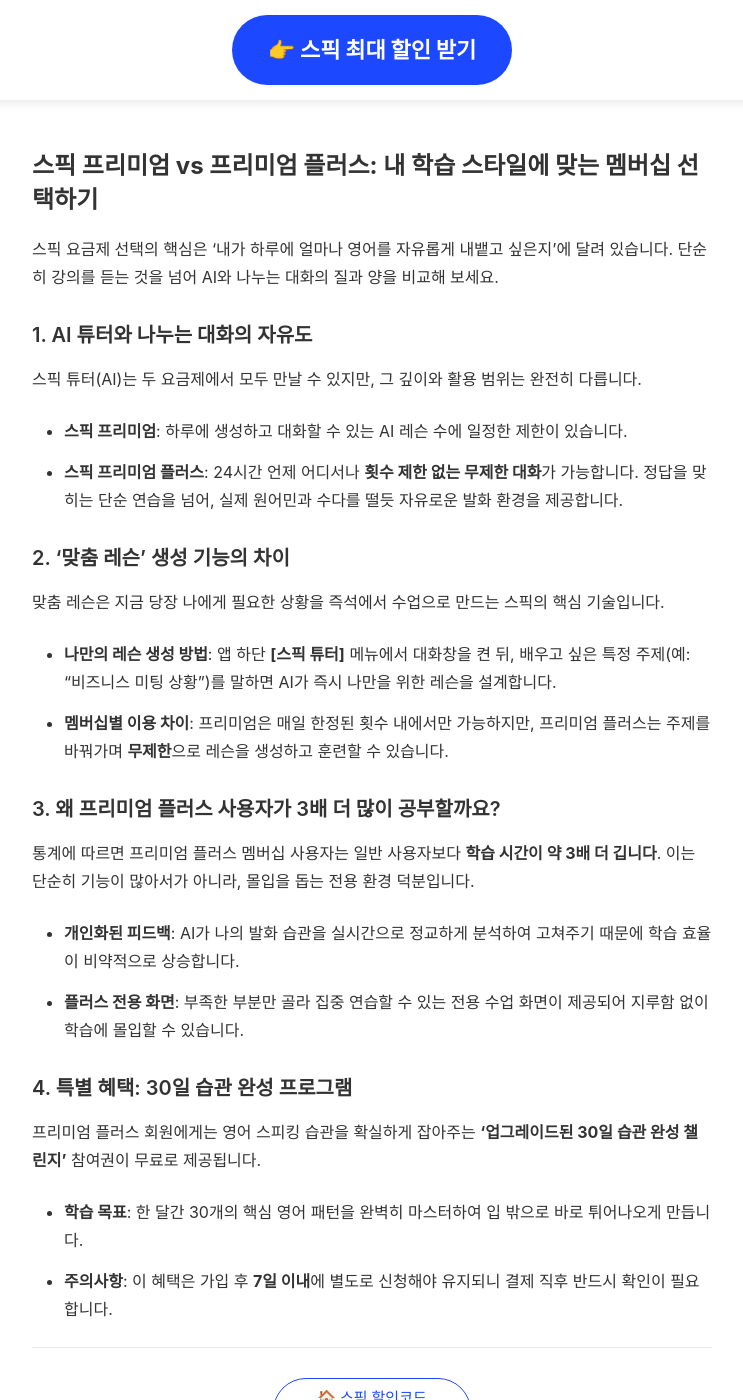
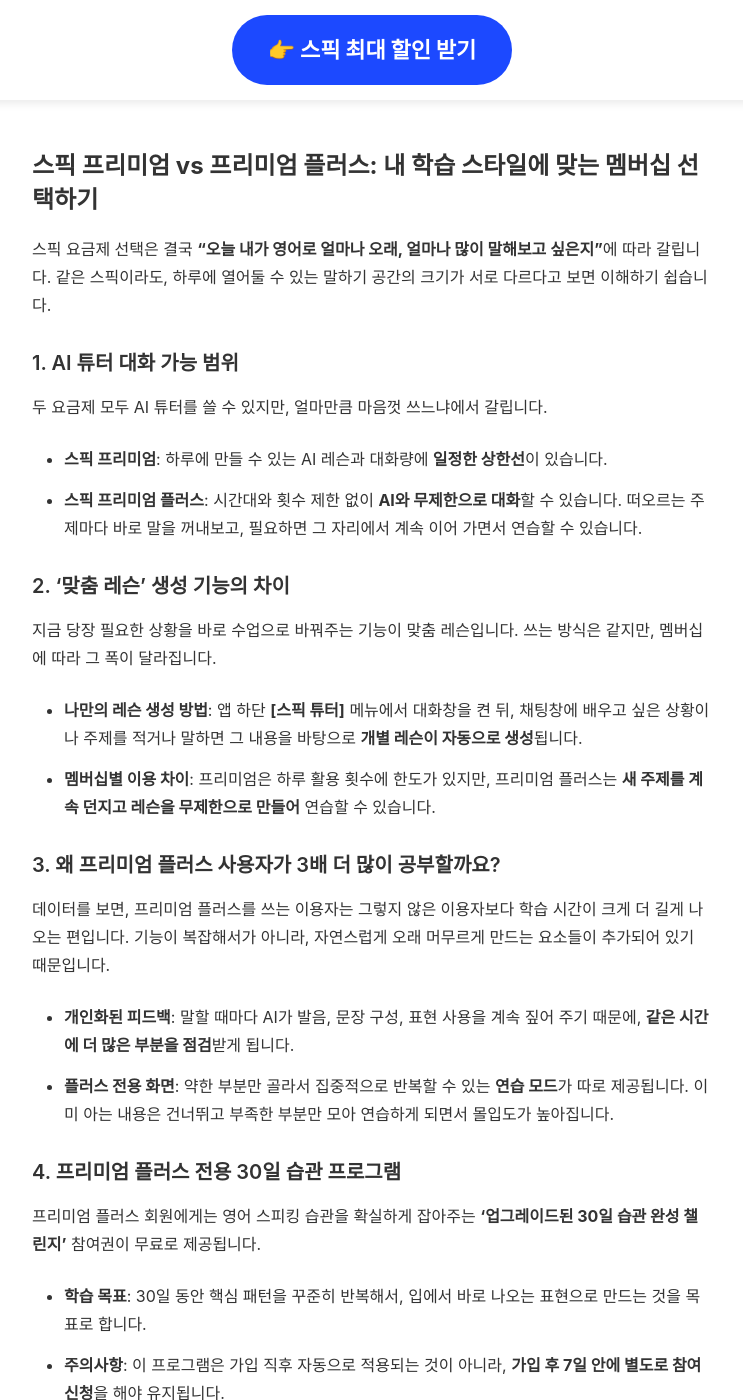
Before and after one commit to kjsjdw/speak_event_page, a Jekyll site: the page built from premium-vs-plus.md, in a window 1280 px wide and 1400 px high. Shown: the whole window, without its empty margins (268-1011 px from the left). Built offline with Jekyll 4.4.1, drawn with Linux system fonts in a browser that asks for light colours; some web fonts are replaced.

Commit message:
Update premium-vs-plus.md

```diff
--- a/premium-vs-plus.md
+++ b/premium-vs-plus.md
@@ -6,37 +6,40 @@ permalink: /premium-vs-plus/
 
 ## 스픽 프리미엄 vs 프리미엄 플러스: 내 학습 스타일에 맞는 멤버십 선택하기
 
-스픽 요금제 선택의 핵심은 '내가 하루에 얼마나 영어를 자유롭게 내뱉고 싶은지'에 달려 있습니다. 단순히 강의를 듣는 것을 넘어 AI와 나누는 대화의 질과 양을 비교해 보세요.
+스픽 요금제 선택은 결국 **“오늘 내가 영어로 얼마나 오래, 얼마나 많이 말해보고 싶은지”**에 따라 갈립니다. 같은 스픽이라도, 하루에 열어둘 수 있는 말하기 공간의 크기가 서로 다르다고 보면 이해하기 쉽습니다.
 
-### 1. AI 튜터와 나누는 대화의 자유도
-스픽 튜터(AI)는 두 요금제에서 모두 만날 수 있지만, 그 깊이와 활용 범위는 완전히 다릅니다.
+### 1. AI 튜터 대화 가능 범위
+두 요금제 모두 AI 튜터를 쓸 수 있지만, 얼마만큼 마음껏 쓰느냐에서 갈립니다.
 
-* **스픽 프리미엄**: 하루에 생성하고 대화할 수 있는 AI 레슨 수에 일정한 제한이 있습니다.
-* **스픽 프리미엄 플러스**: 24시간 언제 어디서나 **횟수 제한 없는 무제한 대화**가 가능합니다. 정답을 맞히는 단순 연습을 넘어, 실제 원어민과 수다를 떨듯 자유로운 발화 환경을 제공합니다.
+* **스픽 프리미엄**: 하루에 만들 수 있는 AI 레슨과 대화량에 **일정한 상한선**이 있습니다.
+* **스픽 프리미엄 플러스**: 시간대와 횟수 제한 없이 **AI와 무제한으로 대화**할 수 있습니다. 떠오르는 주제마다 바로 말을 꺼내보고, 필요하면 그 자리에서 계속 이어 가면서 연습할 수 있습니다.
+
 
 ### 2. '맞춤 레슨' 생성 기능의 차이
-맞춤 레슨은 지금 당장 나에게 필요한 상황을 즉석에서 수업으로 만드는 스픽의 핵심 기술입니다.
+지금 당장 필요한 상황을 바로 수업으로 바꿔주는 기능이 맞춤 레슨입니다. 쓰는 방식은 같지만, 멤버십에 따라 그 폭이 달라집니다.
 
-* **나만의 레슨 생성 방법**: 앱 하단 **[스픽 튜터]** 메뉴에서 대화창을 켠 뒤, 배우고 싶은 특정 주제(예: "비즈니스 미팅 상황")를 말하면 AI가 즉시 나만을 위한 레슨을 설계합니다.
-* **멤버십별 이용 차이**: 프리미엄은 매일 한정된 횟수 내에서만 가능하지만, 프리미엄 플러스는 주제를 바꿔가며 **무제한**으로 레슨을 생성하고 훈련할 수 있습니다.
+* **나만의 레슨 생성 방법**: 앱 하단 **[스픽 튜터]** 메뉴에서 대화창을 켠 뒤, 채팅창에 배우고 싶은 상황이나 주제를 적거나 말하면 그 내용을 바탕으로 **개별 레슨이 자동으로 생성**됩니다.
+* **멤버십별 이용 차이**: 프리미엄은 하루 활용 횟수에 한도가 있지만, 프리미엄 플러스는 **새 주제를 계속 던지고 레슨을 무제한으로 만들어** 연습할 수 있습니다.
+
 
 ### 3. 왜 프리미엄 플러스 사용자가 3배 더 많이 공부할까요?
-통계에 따르면 프리미엄 플러스 멤버십 사용자는 일반 사용자보다 **학습 시간이 약 3배 더 깁니다**. 이는 단순히 기능이 많아서가 아니라, 몰입을 돕는 전용 환경 덕분입니다.
+데이터를 보면, 프리미엄 플러스를 쓰는 이용자는 그렇지 않은 이용자보다 학습 시간이 크게 더 길게 나오는 편입니다. 기능이 복잡해서가 아니라, 자연스럽게 오래 머무르게 만드는 요소들이 추가되어 있기 때문입니다.
 
-* **개인화된 피드백**: AI가 나의 발화 습관을 실시간으로 정교하게 분석하여 고쳐주기 때문에 학습 효율이 비약적으로 상승합니다.
-* **플러스 전용 화면**: 부족한 부분만 골라 집중 연습할 수 있는 전용 수업 화면이 제공되어 지루함 없이 학습에 몰입할 수 있습니다.
+* **개인화된 피드백**: 말할 때마다 AI가 발음, 문장 구성, 표현 사용을 계속 짚어 주기 때문에, **같은 시간에 더 많은 부분을 점검**받게 됩니다.
+* **플러스 전용 화면**: 약한 부분만 골라서 집중적으로 반복할 수 있는 **연습 모드**가 따로 제공됩니다. 이미 아는 내용은 건너뛰고 부족한 부분만 모아 연습하게 되면서 몰입도가 높아집니다.
 
-### 4. 특별 혜택: 30일 습관 완성 프로그램
+
+### 4. 프리미엄 플러스 전용 30일 습관 프로그램
 프리미엄 플러스 회원에게는 영어 스피킹 습관을 확실하게 잡아주는 **'업그레이드된 30일 습관 완성 챌린지'** 참여권이 무료로 제공됩니다.
 
-* **학습 목표**: 한 달간 30개의 핵심 영어 패턴을 완벽히 마스터하여 입 밖으로 바로 튀어나오게 만듭니다.
-* **주의사항**: 이 혜택은 가입 후 **7일 이내**에 별도로 신청해야 유지되니 결제 직후 반드시 확인이 필요합니다.
+* **학습 목표**: 30일 동안 핵심 패턴을 꾸준히 반복해서, 입에서 바로 나오는 표현으로 만드는 것을 목표로 합니다.
+* **주의사항**: 이 프로그램은 가입 직후 자동으로 적용되는 것이 아니라, **가입 후 7일 안에 별도로 참여 신청**을 해야 유지됩니다.
 
 ---
 
-<div style="text-align: center; margin-top: 30px;">
-  <a href="/" style="text-decoration: none; display: inline-block; width: auto; padding: 6px 25px; color: #1c49ff; background-color: #ffffff; border: 1px solid #1c49ff; border-radius: 50px; font-size: 15px; font-weight: 500;">
-    🏠 스픽 할인코드 <br> 메인 페이지로 돌아가기
+<div style="text-align: center; margin-top: 10px; margin-bottom: 20px;">
+  <a href="/" style="text-decoration: none; display: inline-block; width: auto; padding: 10px 30px; color: #1c49ff; background-color: #ffffff; border: 1px solid #1c49ff; border-radius: 50px; font-size: 15px; font-weight: 500; line-height: 1.4;">
+    🏠 스픽 할인코드<br>메인 페이지로 돌아가기
   </a>
 </div>
 
```
